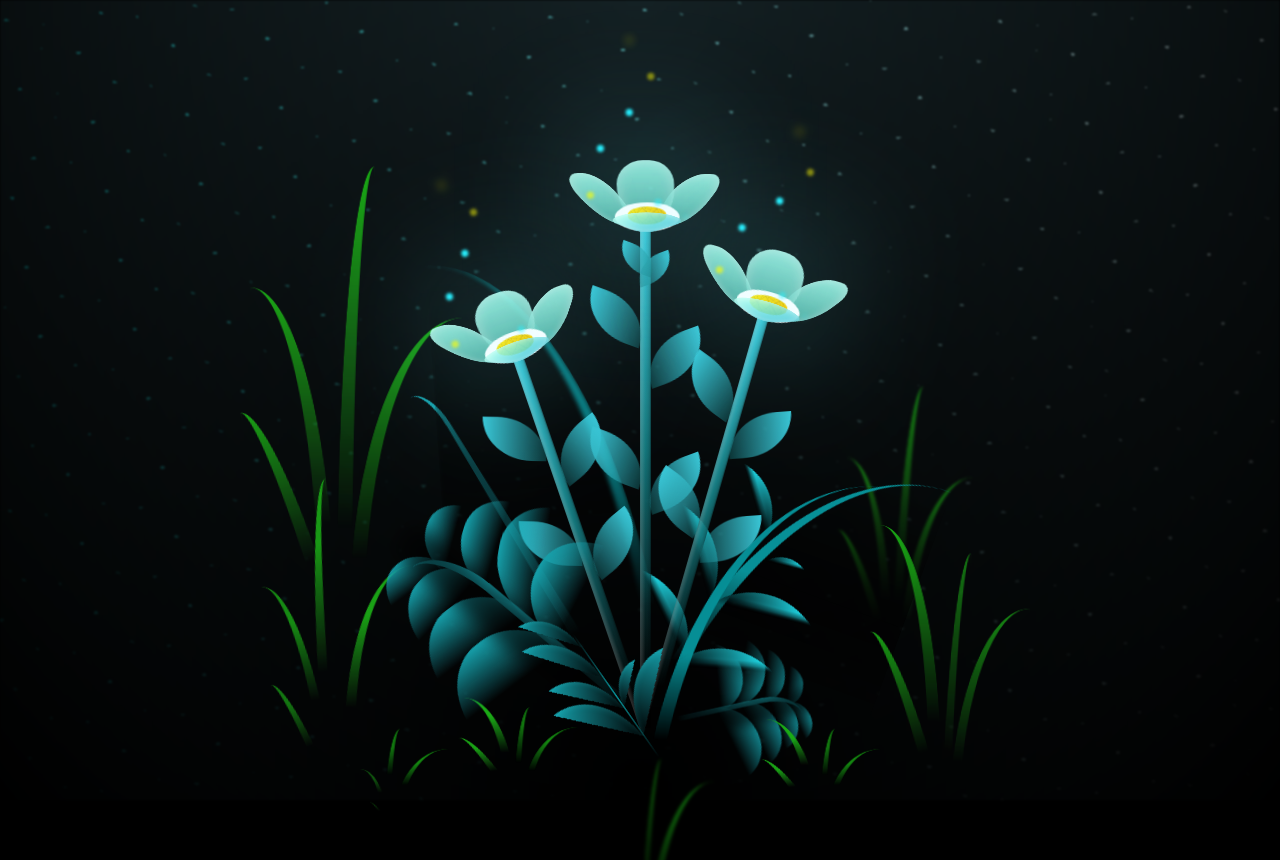
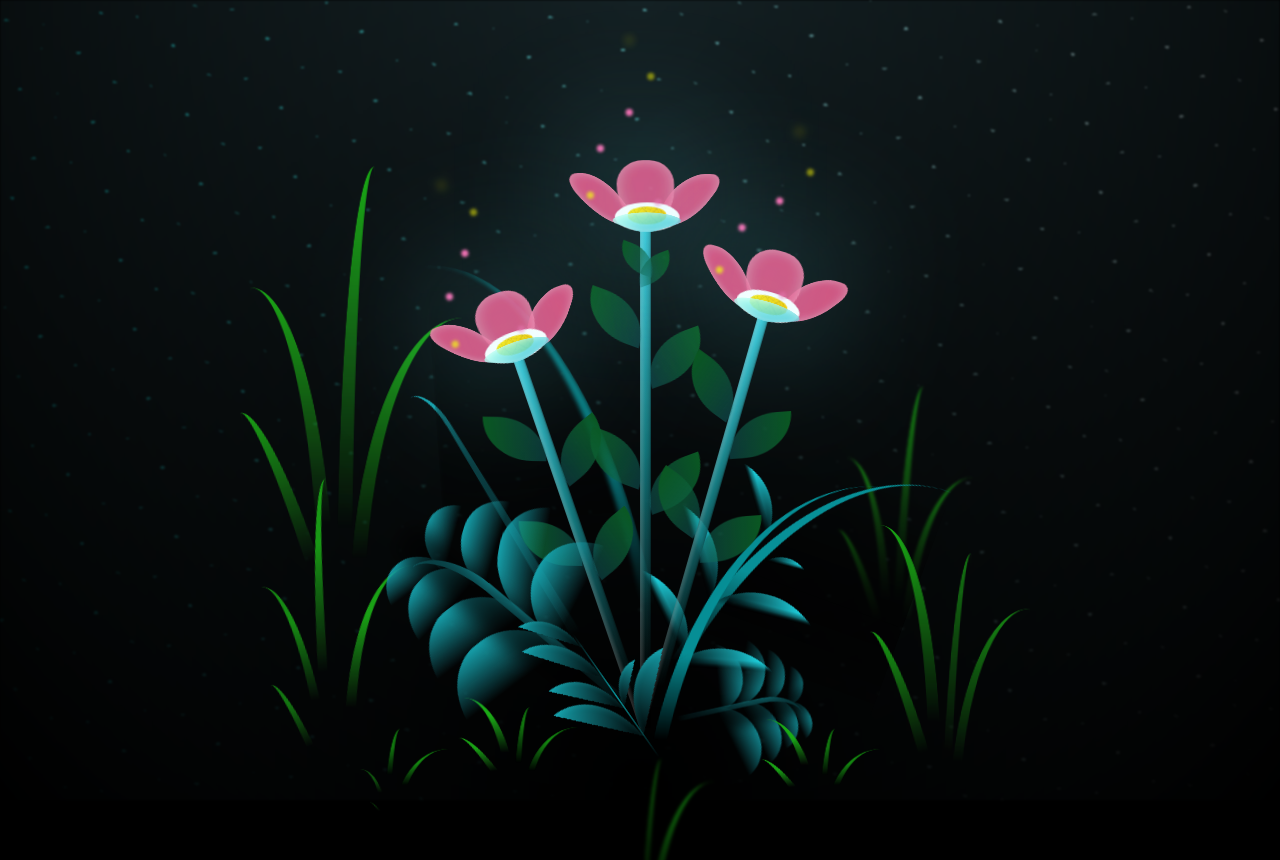
Before and after one commit to xaarr2/nijarrx, a plain HTML site: page flower.html in a window 1280 px wide. Shown: the top 860 px of the page. Drawn offline with Linux system fonts and the light colour scheme.

Commit message:
Update main.css

```diff
--- a/css/main.css
+++ b/css/main.css
@@ -164,8 +164,8 @@ body {
   width: 8vmin;
   height: 11vmin;
   border-radius: 51% 49% 47% 53%/44% 45% 55% 69%;
-  background-color: #a7ffee;
-  background-image: linear-gradient(to top, #54b8aa, #a7ffee);
+  background-color: #f672b0;
+  background-image: linear-gradient(to top, #ee5386, #ee5286);
   transform-origin: bottom center;
   opacity: 0.9;
   box-shadow: inset 0 0 2vmin rgba(255, 255, 255, 0.5);
@@ -227,7 +227,7 @@ body {
   height: var(--h);
   border-top-right-radius: var(--h);
   border-bottom-left-radius: var(--h);
-  background-image: linear-gradient(to top, rgba(20, 117, 122, 0.4), #39c6d6);
+  background-image: linear-gradient(to top, rgba(20, 117, 122, 0.4), #095721);
 }
 .flower__line__leaf--1 {
   transform: rotate(70deg) rotateY(30deg);
@@ -271,7 +271,7 @@ body {
           animation: light-ans 4s linear infinite backwards;
 }
 .flower__light:nth-child(odd) {
-  background-color: #23f0ff;
+  background-color: #f76baf;
 }
 .flower__light--1 {
   left: -2vmin;
```
